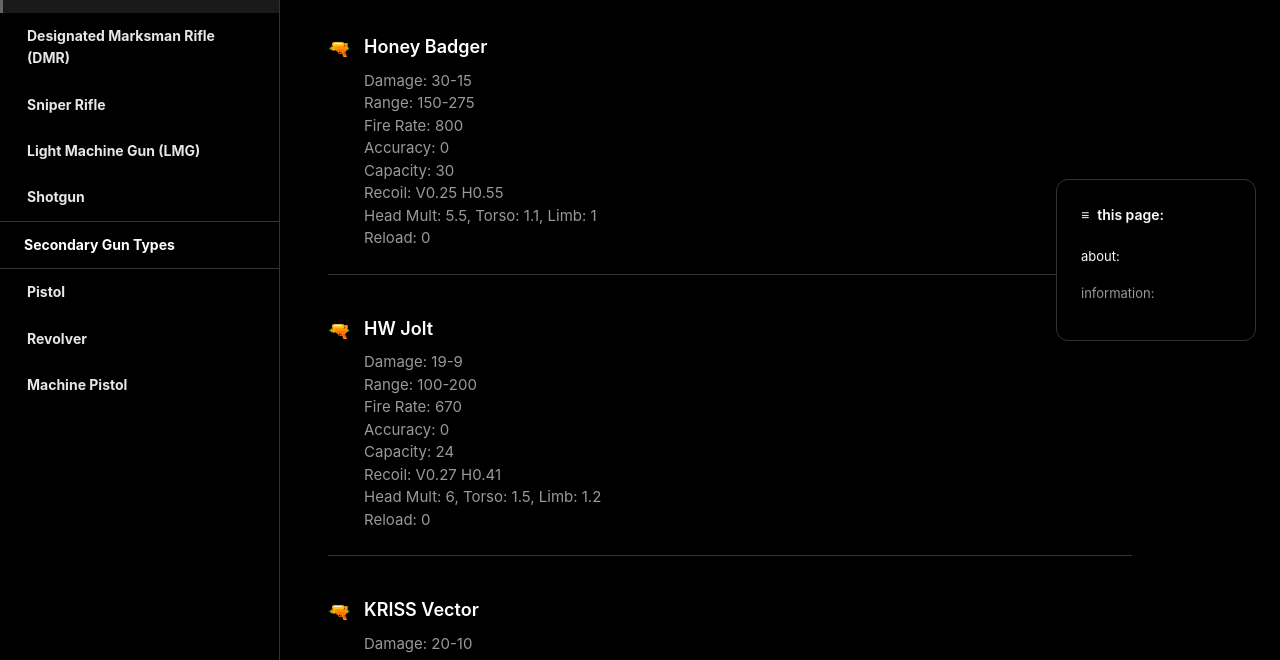
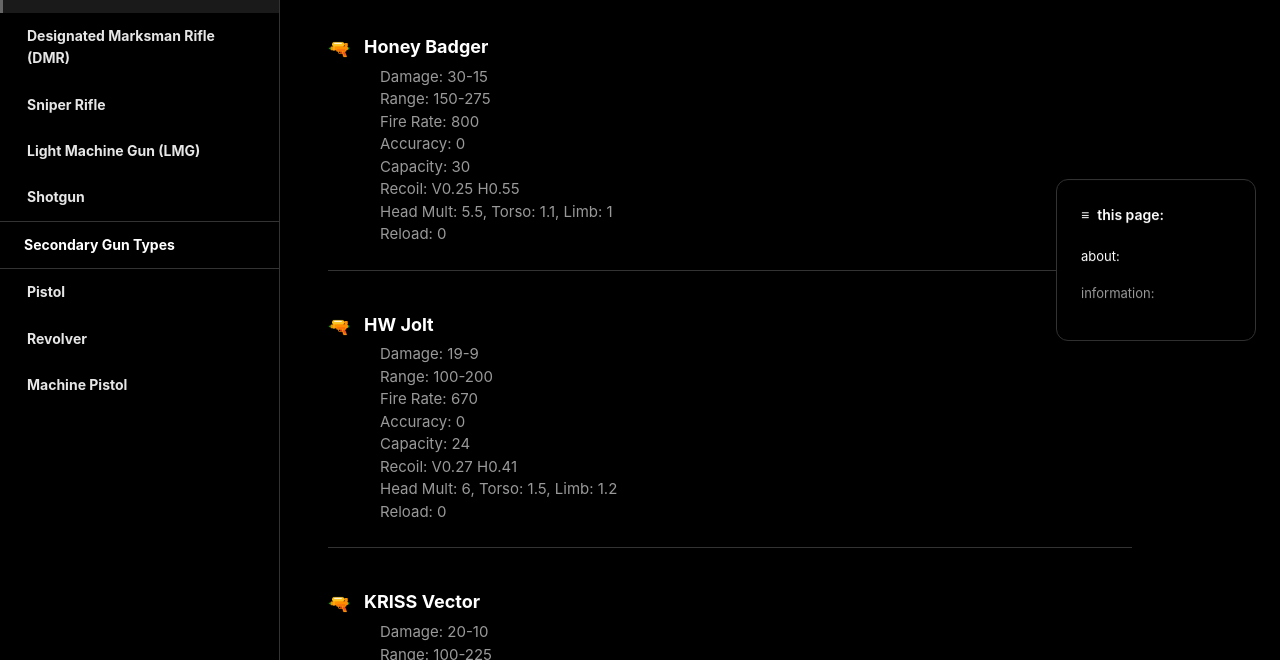
Before and after one commit to xX67CharlieKirk41Xx/town-guns, a plain HTML site: page index.html in a window 1280 px wide. Both pictures are taken after a click on the link "Submachine Gun (SMG)". Shown: the part 200-860 px from the top of the page. Drawn offline with Linux system fonts and the light colour scheme; files whose address does not match are found by name.

```diff
--- a/index.html
+++ b/index.html
@@ -163,14 +163,15 @@
         .feature-icon { width: 20px; height: 20px; flex-shrink: 0; margin-top: 2px; font-size: 18px; }
         .feature-content h3 {
             font-size: 18px;
-            font-weight: 600;
+            font-weight: 700;
             color: #fff;
-            margin-bottom: 8px;
+            margin-bottom: 4px;
         }
         .feature-content p {
             font-size: 15px;
             color: #999;
             line-height: 1.5;
+            margin-left: 16px;
         }
 
         /* toc */
@@ -285,7 +286,6 @@
     </div>
 
     <script type="module">
-        // import your gun data
         import TOWN_GUNS from './town_guns_with_categories.js'; // make sure this exists
 
         const sidebar = document.getElementById('sidebar');
@@ -294,7 +294,7 @@
         const hamburger = document.getElementById('hamburger');
 
         let currentCategory = '';
-        let currentPage = 1;
+        let currentPage = {};
         const itemsPerPage = 6;
 
         // toggle sidebar
@@ -315,7 +315,7 @@
             const totalPages = Math.ceil(guns.length / itemsPerPage);
             if (page < 1) page = 1;
             if (page > totalPages) page = totalPages;
-            currentPage = page;
+            currentPage[category] = page;
 
             const start = (page - 1) * itemsPerPage;
             const end = start + itemsPerPage;
@@ -353,12 +353,12 @@
 
             contentArea.innerHTML = html;
 
-            document.getElementById('prevPage')?.addEventListener('click', () => renderCategory(category, currentPage - 1));
-            document.getElementById('nextPage')?.addEventListener('click', () => renderCategory(category, currentPage + 1));
+            document.getElementById('prevPage')?.addEventListener('click', () => renderCategory(category, currentPage[category] - 1));
+            document.getElementById('nextPage')?.addEventListener('click', () => renderCategory(category, currentPage[category] + 1));
 
-            // scroll to top of content area
             contentArea.scrollIntoView({ behavior: 'smooth', block: 'start' });
         }
+
         // sidebar nav click
         document.querySelectorAll('.nav-item').forEach(item => {
             item.addEventListener('click', e => {
@@ -367,7 +367,8 @@
                 item.classList.add('active');
 
                 currentCategory = item.getAttribute('data-page');
-                renderCategory(currentCategory, 1);
+                if (!currentPage[currentCategory]) currentPage[currentCategory] = 1;
+                renderCategory(currentCategory, currentPage[currentCategory]);
             });
         });
 
```
Also changed, not shown: 1 other file.
